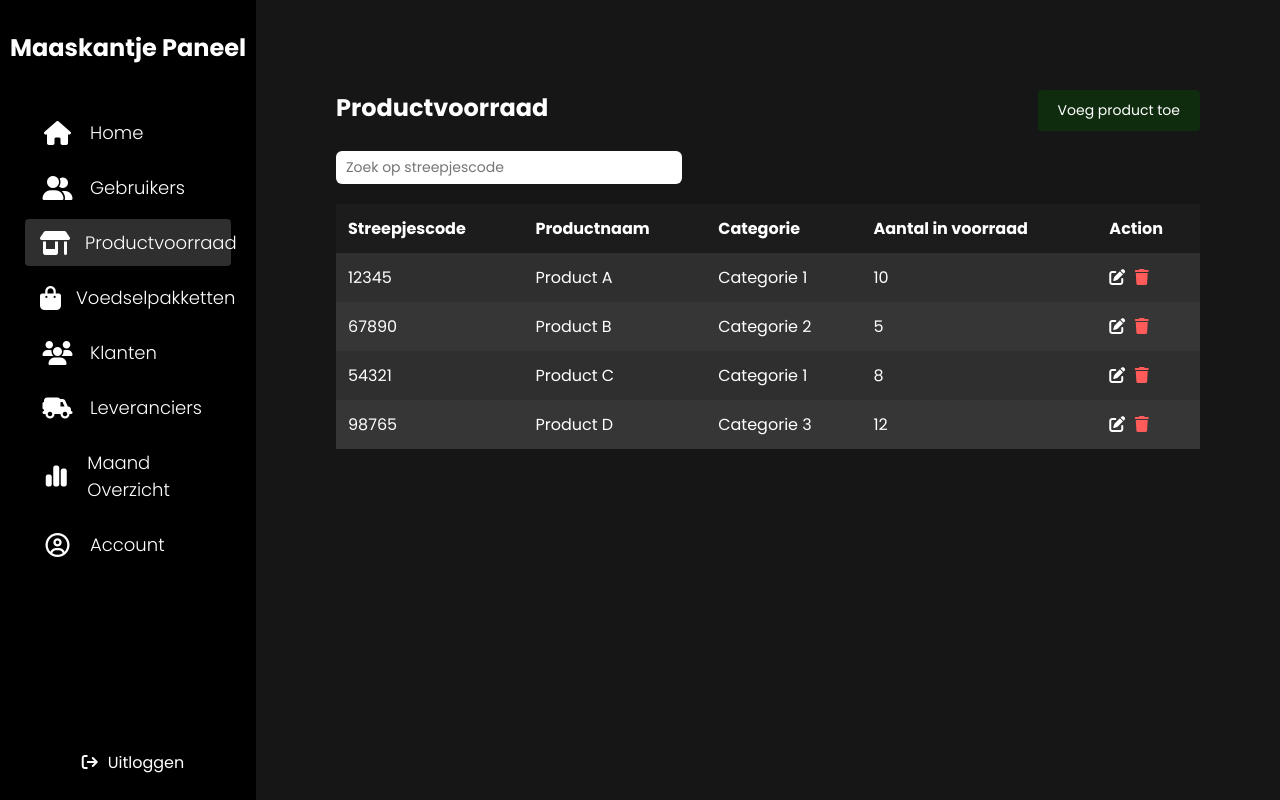
After one commit to cedricheijlman/voedselbankFSP, a PHP site: page /productvoorraad.html in a window 1280 px wide. The commit adds this page. Run offline with PHP 8.4, Linux system fonts and the light colour scheme.

Commit message:
productvoorrraad, homepage, navbar/layout

```diff
--- /dev/null
+++ b/productvoorraad.html
@@ -0,0 +1,166 @@
+<!DOCTYPE html>
+
+<html lang="en">
+  <head>
+    <meta charset="UTF-8" />
+    <meta http-equiv="X-UA-Compatible" content="IE=edge" />
+    <link rel="stylesheet" href="./styles/productvoorraad.css" />
+    <link rel="stylesheet" href="./styles/navbar.css" />
+    <link rel="stylesheet" href="./styles/layout.css" />
+
+    <link
+      rel="stylesheet"
+      href="https://cdnjs.cloudflare.com/ajax/libs/font-awesome/6.4.0/css/all.min.css"
+    />
+
+    <link
+      href="https://fonts.googleapis.com/css2?family=Poppins:wght@100;200;300;400;500;600;700;800&display=swap"
+      rel="stylesheet"
+    />
+    <meta name="viewport" content="width=device-width, initial-scale=1.0" />
+    <title>Document</title>
+  </head>
+  <body>
+    <div class="container">
+      <div class="navbar">
+        <h2>Maaskantje Paneel</h2>
+        <div class="navbarListContainer">
+          <ul>
+            <li onclick="location.href = 'homepage.html'">
+              <i class="fa-solid fa-house"></i>
+              <p>Home</p>
+            </li>
+            <li>
+              <i class="fa-solid fa-user-group"></i>
+              <p>Gebruikers</p>
+            </li>
+            <li
+              onclick="location.href = 'productvoorraad.html'"
+              class="selected"
+            >
+              <i class="fa-solid fa-shop"></i>
+              <p>Productvoorraad</p>
+            </li>
+            <li>
+              <i class="fa-solid fa-bag-shopping"></i>
+              <p>Voedselpakketten</p>
+            </li>
+            <li>
+              <i class="fa-solid fa-users"></i>
+              <p>Klanten</p>
+            </li>
+            <li>
+              <i class="fa-solid fa-truck-field"></i>
+              <p>Leveranciers</p>
+            </li>
+            <li>
+              <i class="fa-solid fa-chart-simple"></i>
+              <p>Maand Overzicht</p>
+            </li>
+            <li>
+              <i class="fa-regular fa-circle-user"></i>
+              <p>Account</p>
+            </li>
+          </ul>
+        </div>
+        <div class="uitlogContainer">
+          <i class="fa-solid fa-arrow-right-from-bracket"></i>
+          <p>Uitloggen</p>
+        </div>
+      </div>
+      <div class="rechts">
+        <div class="headerContainer">
+          <h2>Productvoorraad</h2>
+          <a href="./voegproduct.html">Voeg product toe</a>
+        </div>
+        <input
+          type="text"
+          class="zoekInput"
+          id="searchInput"
+          placeholder="Zoek op streepjescode"
+          onkeyup="searchProduct()"
+        />
+
+        <table id="productTable">
+          <thead>
+            <tr>
+              <th onclick="sortTable(0)" data-column-index="0">
+                Streepjescode<span class="sort-indicator"></span>
+              </th>
+              <th onclick="sortTable(1)" data-column-index="1">
+                Productnaam<span class="sort-indicator"></span>
+              </th>
+              <th onclick="sortTable(2)" data-column-index="2">
+                Categorie<span class="sort-indicator"></span>
+              </th>
+              <th onclick="sortTable(3)" data-column-index="3">
+                Aantal in voorraad<span class="sort-indicator"></span>
+              </th>
+              <th>Action</th>
+            </tr>
+          </thead>
+          <tbody>
+            <tr>
+              <td>12345</td>
+              <td>Product A</td>
+              <td>Categorie 1</td>
+              <td>10</td>
+              <td class="actions">
+                <a href="#" onclick="editProduct(0)"
+                  ><i class="fa-solid fa-pen-to-square"></i
+                ></a>
+                <a href="#" onclick="deleteProduct(0)"
+                  ><i class="fa-solid fa-trash"></i
+                ></a>
+              </td>
+            </tr>
+            <tr>
+              <td>67890</td>
+              <td>Product B</td>
+              <td>Categorie 2</td>
+              <td>5</td>
+              <td class="actions">
+                <a href="#" onclick="editProduct(1)"
+                  ><i class="fa-solid fa-pen-to-square"></i
+                ></a>
+                <a href="#" onclick="deleteProduct(1)"
+                  ><i class="fa-solid fa-trash"></i
+                ></a>
+              </td>
+            </tr>
+            <tr>
+              <td>54321</td>
+              <td>Product C</td>
+              <td>Categorie 1</td>
+              <td>8</td>
+              <td class="actions">
+                <a href="#" onclick="editProduct(2)"
+                  ><i class="fa-solid fa-pen-to-square"></i
+                ></a>
+                <a href="#" onclick="deleteProduct(2)"
+                  ><i class="fa-solid fa-trash"></i
+                ></a>
+              </td>
+            </tr>
+            <tr>
+              <td>98765</td>
+              <td>Product D</td>
+              <td>Categorie 3</td>
+              <td>12</td>
+              <td class="actions">
+                <a href="#" onclick="editProduct(3)"
+                  ><i class="fa-solid fa-pen-to-square"></i
+                ></a>
+                <a href="#" onclick="deleteProduct(3)"
+                  ><i class="fa-solid fa-trash"></i
+                ></a>
+              </td>
+            </tr>
+          </tbody>
+        </table>
+
+        <script src="script.js"></script>
+      </div>
+    </div>
+  </body>
+</html>
--- /dev/null
+++ b/script.js
@@ -0,0 +1,99 @@
+var columnSortOrder = {};
+
+function sortTable(columnIndex) {
+  var table, rows, switching, i, x, y, shouldSwitch;
+  table = document.getElementById("productTable");
+  switching = true;
+
+  var currentSortOrder = columnSortOrder[columnIndex] || "no-sort";
+  var nextSortOrder = getNextSortOrder(currentSortOrder);
+  var sortIndicator = table.querySelector(
+    `th[data-column-index="${columnIndex}"] .sort-indicator`
+  );
+
+  while (switching) {
+    switching = false;
+    rows = table.rows;
+
+    for (i = 1; i < rows.length - 1; i++) {
+      shouldSwitch = false;
+      x = rows[i].getElementsByTagName("td")[columnIndex];
+      y = rows[i + 1].getElementsByTagName("td")[columnIndex];
+
+      var xValue = x.innerHTML.toLowerCase();
+      var yValue = y.innerHTML.toLowerCase();
+
+      if (columnIndex === 3) {
+        // "Aantal in voorraad" column
+        xValue = parseInt(xValue);
+        yValue = parseInt(yValue);
+      }
+
+      if (nextSortOrder === "desc") {
+        if (xValue < yValue) {
+          shouldSwitch = true;
+          break;
+        }
+      } else if (nextSortOrder === "asc") {
+        if (xValue > yValue) {
+          shouldSwitch = true;
+          break;
+        }
+      }
+    }
+
+    if (shouldSwitch) {
+      rows[i].parentNode.insertBefore(rows[i + 1], rows[i]);
+      switching = true;
+    }
+  }
+
+  // Update column sort order
+  columnSortOrder[columnIndex] = nextSortOrder;
+
+  // Reset sort indicators for other columns
+  var sortIndicators = table.getElementsByClassName("sort-indicator");
+  for (var j = 0; j < sortIndicators.length; j++) {
+    var indicatorColumnIndex =
+      sortIndicators[j].parentNode.getAttribute("data-column-index");
+    if (indicatorColumnIndex !== columnIndex.toString()) {
+      sortIndicators[j].innerHTML = "";
+      delete columnSortOrder[indicatorColumnIndex];
+    }
+  }
+
+  // Update sort indicator for the current column
+  if (nextSortOrder === "no-sort") {
+    sortIndicator.innerHTML = ""; // Remove sort indicator
+  } else {
+    sortIndicator.innerHTML = nextSortOrder === "desc" ? "&darr;" : "&uarr;"; // Downward or upward arrow
+  }
+}
+function getNextSortOrder(currentSortOrder) {
+  if (currentSortOrder === "no-sort") {
+    return "desc";
+  } else if (currentSortOrder === "desc") {
+    return "asc";
+  } else {
+    return "no-sort";
+  }
+}
+
+function searchProduct() {
+  var input, filter, table, tr, td, i;
+  input = document.getElementById("searchInput");
+  filter = input.value.toUpperCase();
+  table = document.getElementById("productTable");
+  tr = table.getElementsByTagName("tr");
+
+  for (i = 1; i < tr.length; i++) {
+    td = tr[i].getElementsByTagName("td")[0]; // Index 0 for barcode column
+    if (td) {
+      if (td.innerHTML.toUpperCase().indexOf(filter) > -1) {
+        tr[i].style.display = "";
+      } else {
+        tr[i].style.display = "none";
+      }
+    }
+  }
+}
--- /dev/null
+++ b/styles/layout.css
@@ -0,0 +1,19 @@
+.container {
+  display: flex;
+  width: 100%;
+  height: 100vh;
+  color: white !important;
+  font-family: "Poppins";
+}
+
+* {
+  margin: 0;
+  padding: 0;
+  box-sizing: border-box;
+}
+
+.rechts {
+  background-color: #161616;
+  width: 80%;
+  padding: 90px 80px;
+}
--- a/styles/login.css
+++ b/styles/login.css
@@ -1,6 +1,7 @@
 * {
   margin: 0;
   padding: 0;
+  box-sizing: border-box;
 }
 
 .container {
--- /dev/null
+++ b/styles/navbar.css
@@ -0,0 +1,72 @@
+/* Navbar */
+
+.navbar {
+  background-color: #000000;
+  width: 20%;
+  display: flex;
+  flex-direction: column;
+  justify-content: space-between;
+  align-items: center;
+}
+
+.navbar h2 {
+  margin: 30px 0;
+}
+
+.navbarListContainer {
+  height: 100%;
+  width: 100%;
+}
+
+.navbarListContainer ul {
+  display: flex;
+  flex-direction: column;
+  width: 100%;
+  padding: 10px 25px;
+}
+
+.navbarListContainer ul li {
+  display: flex;
+  align-items: center;
+  border-radius: 4px;
+  width: 100%;
+  padding: 10px 5px;
+  margin: 4px 0;
+  cursor: pointer;
+  transition: all 0.5s;
+}
+
+.selected {
+  background-color: rgb(48, 47, 47);
+}
+
+.navbarListContainer ul li:hover {
+  background-color: rgb(31, 31, 31);
+}
+
+.navbarListContainer ul li i {
+  margin: 0 10px;
+  width: 35px;
+  font-size: 24px;
+  display: flex;
+  align-items: center;
+  justify-content: center;
+  margin-right: 15px;
+}
+
+.navbarListContainer ul li p {
+  font-size: 18px;
+  font-weight: 300;
+}
+
+.uitlogContainer {
+  display: flex;
+  padding: 20px 5px;
+  align-items: center;
+  justify-content: center;
+  cursor: pointer;
+}
+
+.uitlogContainer i {
+  margin: 10px;
+}
--- /dev/null
+++ b/styles/productvoorraad.css
@@ -0,0 +1,71 @@
+/* Content */
+
+.zoekInput {
+  margin-bottom: 20px;
+  width: 40%;
+  font-family: "Poppins";
+  padding: 6px 10px;
+  border-radius: 6px;
+  font-size: 14px;
+  border: none;
+  outline: none;
+}
+
+table {
+  border-collapse: collapse;
+  width: 100%;
+}
+
+th,
+td {
+  padding: 12px;
+  text-align: left;
+}
+
+th {
+  cursor: pointer;
+  background-color: #1c1c1c !important;
+}
+
+tr:nth-child(odd) {
+  background-color: #2f2f2f;
+}
+
+tr:nth-child(even) {
+  background-color: #363636;
+}
+
+tr:hover {
+  background-color: #404040;
+}
+
+.actions a {
+  color: white;
+}
+
+.actions a {
+  margin-right: 5px;
+}
+
+.actions a:nth-child(2) {
+  color: #ff5b5b;
+}
+
+.headerContainer {
+  display: flex;
+  justify-content: space-between;
+  margin-bottom: 20px;
+}
+
+.headerContainer a {
+  cursor: pointer;
+  padding: 10px 20px;
+  font-family: "Poppins";
+  text-decoration: none;
+  font-size: 14px;
+  border-radius: 4px;
+  outline: none;
+  border: none;
+  color: white;
+  background-color: rgba(0, 92, 0, 0.322);
+}
```
Also changed, not shown: homepage.html (added, +71 -0 lines), styles/voegproduct.css (added, +60 -0 lines), voegproduct.html (added, +95 -0 lines), 1 other file.
